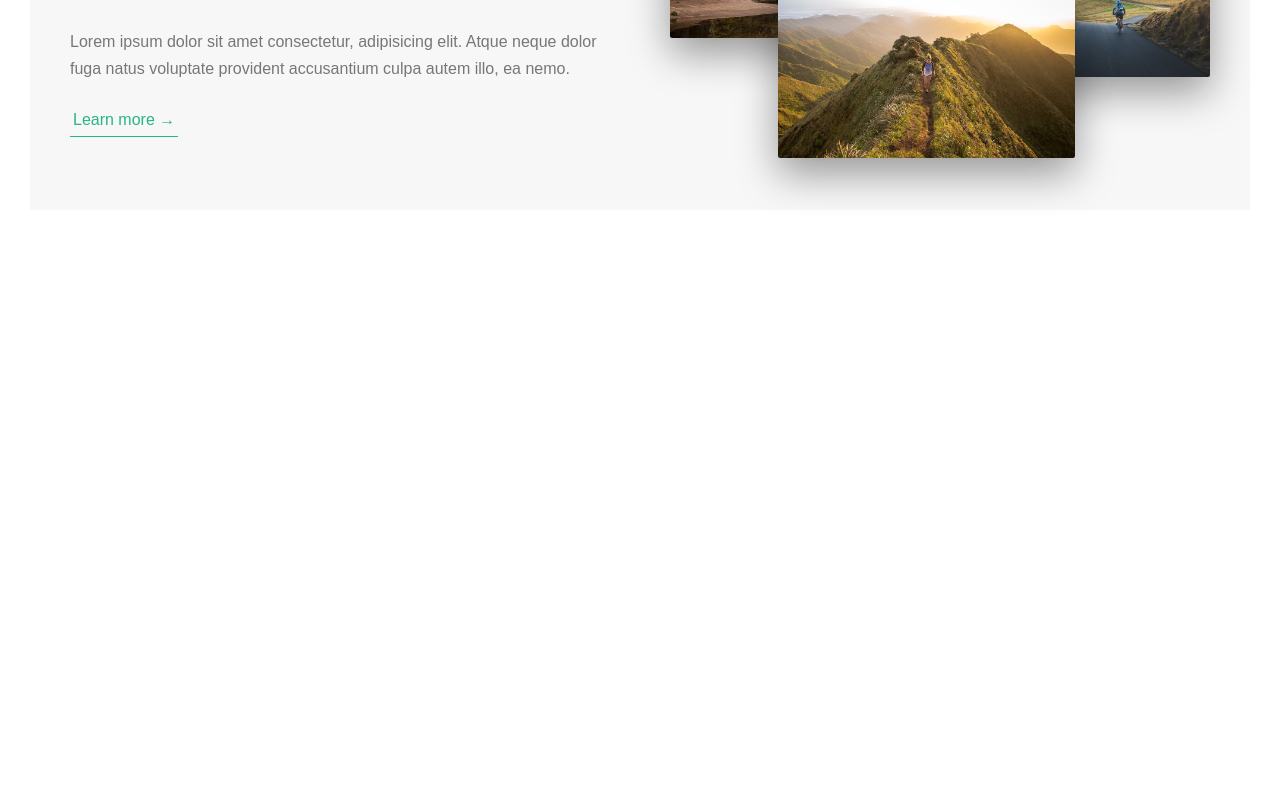
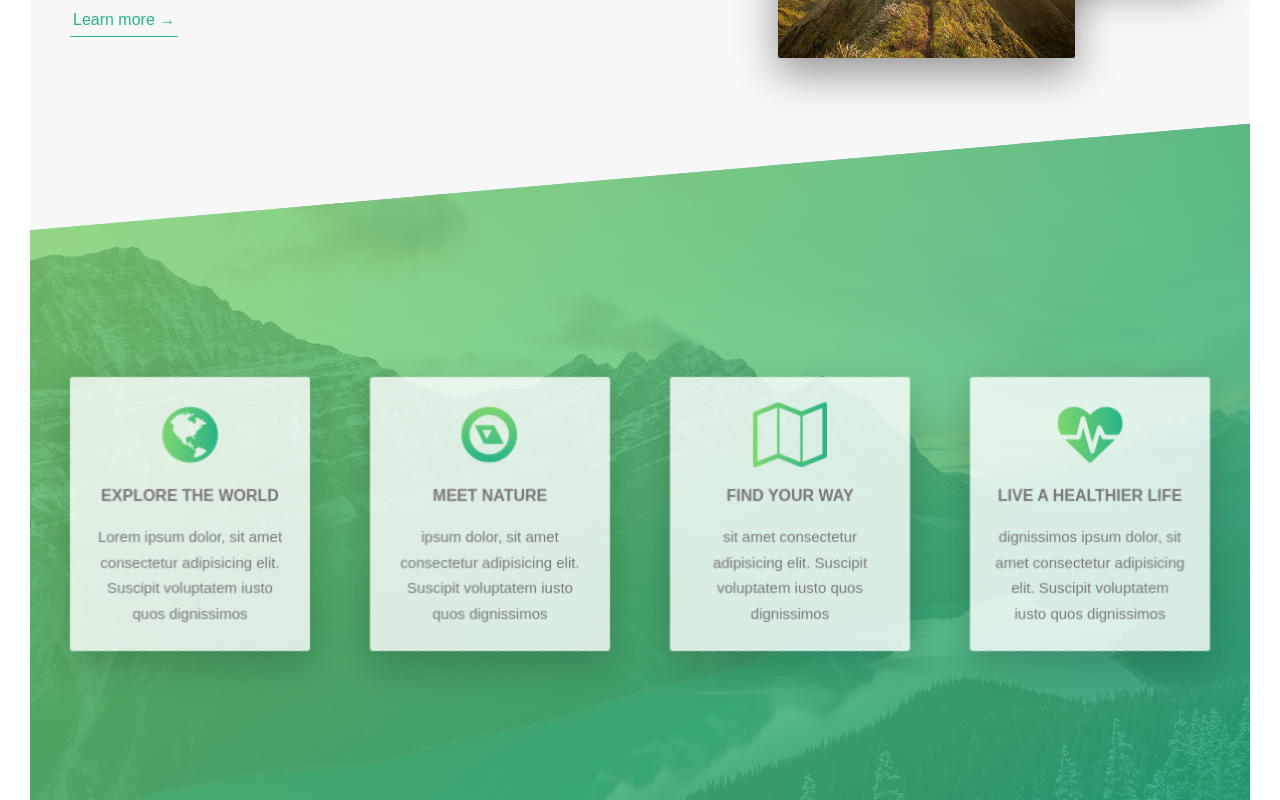
Before and after one commit to ibrahemreiad122/new-website, an Angular app: page / in a window 1280 px wide. Shown: the part 1220-2020 px from the top of the page. Before the commit the page ends 1460 px from the top, so only its background shows below. Built offline with nearby package versions, Linux system fonts and the light colour scheme.

Commit message:
add features section

```diff
--- a/package.json
+++ b/package.json
@@ -19,6 +19,7 @@
     "@angular/platform-browser": "~8.1.2",
     "@angular/platform-browser-dynamic": "~8.1.2",
     "@angular/router": "~8.1.2",
+    "font-awesome": "^4.7.0",
     "rxjs": "~6.4.0",
     "tslib": "^1.9.0",
     "zone.js": "~0.9.1"
--- a/src/app/about/about.component.scss
+++ b/src/app/about/about.component.scss
@@ -1,11 +1,14 @@
 @import '../scss/abstracts/variables';
 @import '../scss/base/grid';
 @import '../scss/base/utility';
+@import '../scss/base/text';
 
 .section-about {
     background-color: $gray-light-1;
-    padding: 35rem 0;
+    padding-top: 25rem;
+    padding-bottom: 15rem;
     margin-top: -20vh;
+    overflow: auto;
 }
 
 .heading-secound {
@@ -23,12 +26,6 @@
         transform: skewY(2deg) skewX(10deg) scale(1.1);
         text-shadow: 0.5rem 1rem 2rem rgba($black, 0.3);
     }
-}
-
-.small-heading {
-    font-size: $master-font-size;
-    font-weight: 700;
-    text-transform: uppercase;
 }
 
 .paragraph {
--- a/src/app/app.component.html
+++ b/src/app/app.component.html
@@ -11,6 +11,7 @@
   </div>
 </header>
 <app-about></app-about>
+<app-features></app-features>
 <!-- <div class="row">
   <div class="row__1of2">hello from one</div>
   <div class="row__1of2">hello from two</div>
--- a/src/app/app.module.ts
+++ b/src/app/app.module.ts
@@ -4,11 +4,13 @@ import { NgModule } from '@angular/core';
 import { AppRoutingModule } from './app-routing.module';
 import { AppComponent } from './app.component';
 import { AboutComponent } from './about/about.component';
+import { FeaturesComponent } from './features/features.component';
 
 @NgModule({
   declarations: [
     AppComponent,
-    AboutComponent
+    AboutComponent,
+    FeaturesComponent
   ],
   imports: [
     BrowserModule,
--- /dev/null
+++ b/src/app/features/features.component.html
@@ -0,0 +1,36 @@
+<section class="features-section">
+    <div class="row">
+        <div class="row__1of4">
+            <div class="features-box">
+                <i class="features-box__icon m-b-15 fa fa-globe"></i>
+                <h3 class="small-heading m-b-15">Explore the world</h3>
+                <p class="features-box__text">Lorem ipsum dolor, sit amet consectetur adipisicing elit.
+                    Suscipit voluptatem iusto quos dignissimos</p>
+            </div>
+        </div>
+        <div class="row__1of4">
+            <div class="features-box">
+                <i class="features-box__icon m-b-15 fa fa-compass fa-rotate-90"></i>
+                <h3 class="small-heading m-b-15">Meet nature</h3>
+                <p class="features-box__text"> ipsum dolor, sit amet consectetur adipisicing elit.
+                    Suscipit voluptatem iusto quos dignissimos</p>
+            </div>
+        </div>
+        <div class="row__1of4">
+            <div class="features-box">
+                <i class="features-box__icon m-b-15 fa fa-map-o"></i>
+                <h3 class="small-heading m-b-15">Find your way</h3>
+                <p class="features-box__text">sit amet consectetur adipisicing elit.
+                    Suscipit voluptatem iusto quos dignissimos</p>
+            </div>
+        </div>
+        <div class="row__1of4">
+            <div class="features-box">
+                <i class="features-box__icon m-b-15 fa fa-heartbeat"></i>
+                <h3 class="small-heading m-b-15">Live a healthier life</h3>
+                <p class="features-box__text">dignissimos ipsum dolor, sit amet consectetur adipisicing elit.
+                    Suscipit voluptatem iusto quos dignissimos</p>
+            </div>
+        </div>
+    </div>
+</section>
--- /dev/null
+++ b/src/app/features/features.component.scss
@@ -0,0 +1,45 @@
+@import '../../../node_modules/font-awesome/css/font-awesome.min.css';
+@import '../scss/abstracts/variables';
+@import '../scss/base/grid';
+@import '../scss/base/utility';
+@import '../scss/base/text';
+
+.features-section {
+    padding: 20rem 0;
+    background-image:
+        linear-gradient(to right bottom,
+            rgba($green-light, 0.8),
+            rgba($green-dark, 0.8)), url(../../assets/img/nat-4.jpg);
+    background-size: cover;
+    transform: skewY(-5deg);
+    overflow: auto;
+    margin-top: -7rem;
+
+    &>* {
+        transform: skewY(5deg);
+        backface-visibility: hidden;
+    }
+}
+
+.features-box {
+    background-color: rgba($white, 0.8);
+    text-align: center;
+    padding: 2.5rem;
+    font-size: 1.5rem;
+    border-radius: 3px;
+    box-shadow: 0 1.5rem 4rem rgba($black, 0.2);
+    transition: all 0.3s;
+    backface-visibility: hidden;
+
+    &__icon {
+        font-size: 6.5rem;
+        background-image: linear-gradient(to right, $green-light, $green-dark);
+        background-clip: text;
+        color: transparent;
+        display: inline-block;
+    }
+
+    &:hover {
+        transform: translateY(-1.2rem) scale(1.03);
+    }
+}
--- /dev/null
+++ b/src/app/features/features.component.ts
@@ -0,0 +1,15 @@
+import { Component, OnInit } from '@angular/core';
+
+@Component({
+  selector: 'app-features',
+  templateUrl: './features.component.html',
+  styleUrls: ['./features.component.scss']
+})
+export class FeaturesComponent implements OnInit {
+
+  constructor() { }
+
+  ngOnInit() {
+  }
+
+}
--- /dev/null
+++ b/src/app/scss/base/_text.scss
@@ -0,0 +1,5 @@
+.small-heading {
+    font-size: $master-font-size;
+    font-weight: 700;
+    text-transform: uppercase;
+}
--- a/src/app/scss/base/_utility.scss
+++ b/src/app/scss/base/_utility.scss
@@ -9,3 +9,7 @@
 .m-b-2 {
     margin-bottom: 2rem;
 }
+
+.m-b-15 {
+    margin-bottom: 1.5rem;
+}
```
Also changed, not shown: 2 other files (tests, documents, lock files or other folders).
